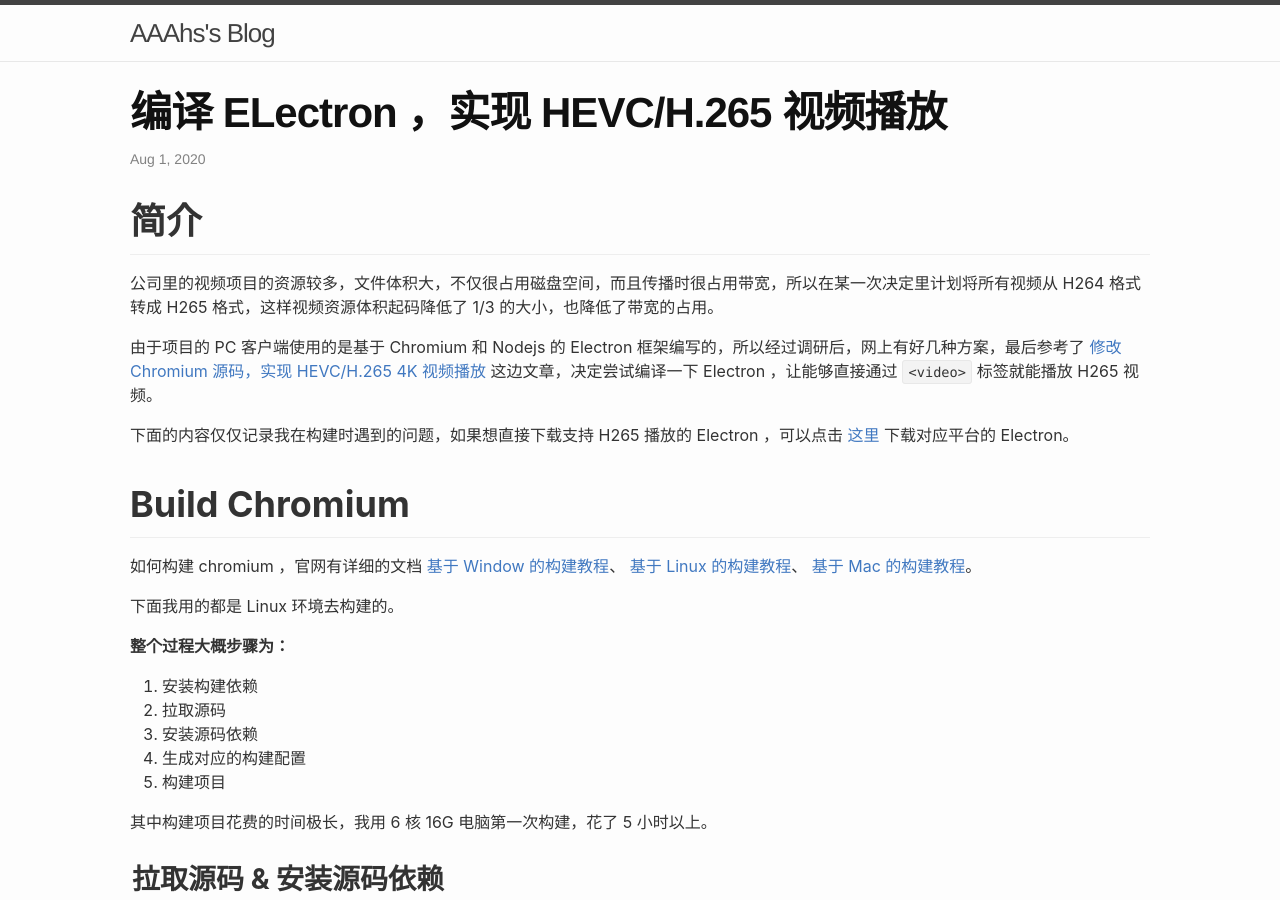
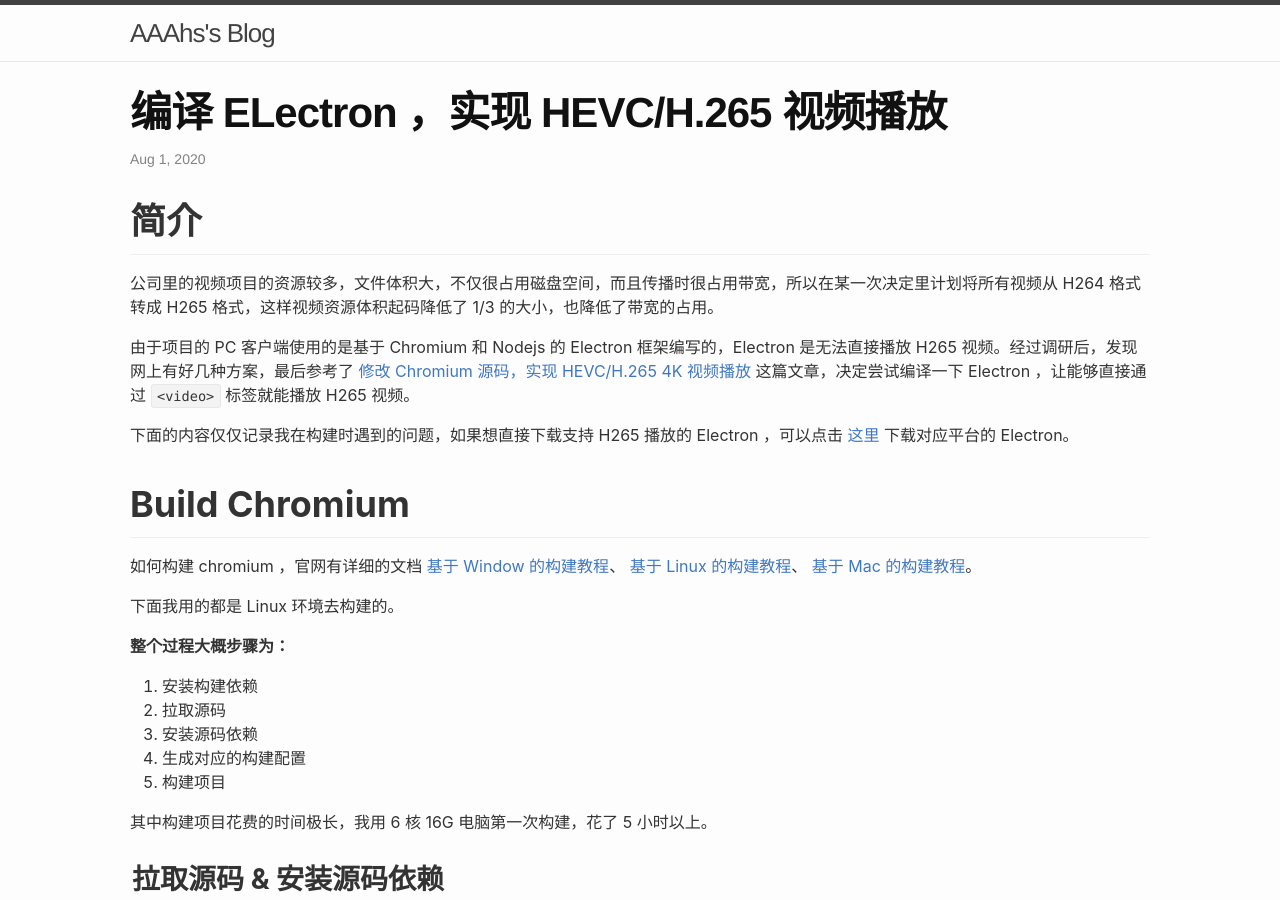
Before and after one commit to wikipedia2008/AAAhs.github.io, a Jekyll site: the page built from _posts/2020-08-01-electron-hevc.md, in a window 1280 px wide and 900 px high. Built offline with Jekyll 4.4.1, drawn with Linux system fonts in a browser that asks for light colours.

Commit message:
修改 hevc 文章

```diff
--- a/_posts/2020-08-01-electron-hevc.md
+++ b/_posts/2020-08-01-electron-hevc.md
@@ -8,7 +8,7 @@
 
 公司里的视频项目的资源较多，文件体积大，不仅很占用磁盘空间，而且传播时很占用带宽，所以在某一次决定里计划将所有视频从 H264 格式转成 H265 格式，这样视频资源体积起码降低了 1/3 的大小，也降低了带宽的占用。
 
-由于项目的 PC 客户端使用的是基于 Chromium 和 Nodejs 的 Electron 框架编写的，所以经过调研后，网上有好几种方案，最后参考了 [修改 Chromium 源码，实现 HEVC/H.265 4K 视频播放](https://www.infoq.cn/article/s65bFDPWzdfP9CQ6Wbw6) 这边文章，决定尝试编译一下 Electron ，让能够直接通过 `<video>` 标签就能播放 H265 视频。
+由于项目的 PC 客户端使用的是基于 Chromium 和 Nodejs 的 Electron 框架编写的，Electron 是无法直接播放 H265 视频。经过调研后，发现网上有好几种方案，最后参考了 [修改 Chromium 源码，实现 HEVC/H.265 4K 视频播放](https://www.infoq.cn/article/s65bFDPWzdfP9CQ6Wbw6) 这篇文章，决定尝试编译一下 Electron ，让能够直接通过 `<video>` 标签就能播放 H265 视频。
 
 下面的内容仅仅记录我在构建时遇到的问题，如果想直接下载支持 H265 播放的 Electron ，可以点击 [这里](https://github.com/AAAhs/electron-hevc/releases/tag/v9.1.2-hevc) 下载对应平台的 Electron。
 
```
